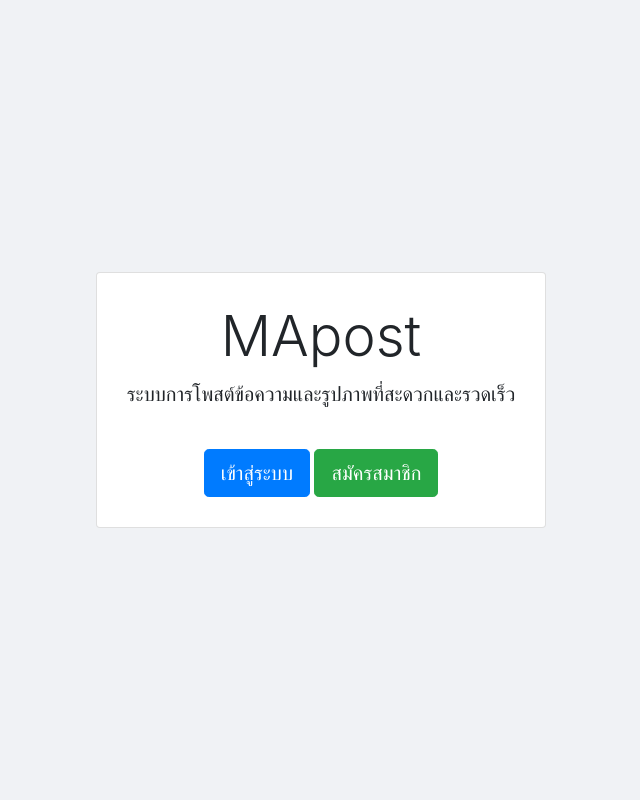
After one commit to shidosaiga/MINI_Project_ECT_V2, a PHP site: page / in a window 1280 px wide. The commit adds this page. Shown: the whole page, without its empty margins (319-959 px from the left). Run offline with PHP 8.4, Linux system fonts and the light colour scheme.

Commit message:
update 2.0

```diff
--- a/config.php
+++ b/config.php
@@ -3,7 +3,7 @@
 $servername = "localhost";
 $username = "root";
 $password = "";
-$dbname = "user_system";
+$dbname = "social_db";
 
 $conn = new mysqli($servername, $username, $password, $dbname);
 
--- /dev/null
+++ b/index.php
@@ -0,0 +1,42 @@
+<!DOCTYPE html>
+<html lang="th">
+<head>
+    <meta charset="UTF-8">
+    <meta name="viewport" content="width=device-width, initial-scale=1.0">
+    <title>MApost - Welcome</title>
+    <!-- เพิ่ม Bootstrap CSS -->
+    <link rel="stylesheet" href="https://stackpath.bootstrapcdn.com/bootstrap/4.5.2/css/bootstrap.min.css">
+    <style>
+        body {
+            background-color: #f0f2f5; /* สีพื้นหลังแบบอ่อน */
+        }
+        .welcome-container {
+            height: 100vh; /* ให้เต็มหน้าจอ */
+            display: flex;
+            justify-content: center;
+            align-items: center;
+        }
+        .card {
+            padding: 30px;
+        }
+    </style>
+</head>
+<body>
+
+<div class="container welcome-container">
+    <div class="card text-center">
+        <h1 class="display-4">MApost</h1>
+        <p class="lead">ระบบการโพสต์ข้อความและรูปภาพที่สะดวกและรวดเร็ว</p>
+        <div class="mt-4">
+            <a href="login.php" class="btn btn-primary btn-lg">เข้าสู่ระบบ</a>
+            <a href="register.php" class="btn btn-success btn-lg">สมัครสมาชิก</a>
+        </div>
+    </div>
+</div>
+
+<!-- เพิ่ม Bootstrap JS และ jQuery -->
+<script src="https://code.jquery.com/jquery-3.5.1.slim.min.js"></script>
+<script src="https://cdn.jsdelivr.net/npm/@popperjs/core@2.11.6/dist/umd/popper.min.js"></script>
+<script src="https://stackpath.bootstrapcdn.com/bootstrap/4.5.2/js/bootstrap.min.js"></script>
+</body>
+</html>
--- a/logout.php
+++ b/logout.php
@@ -2,6 +2,6 @@
 session_start(); // เริ่มการใช้งาน session
 session_unset(); // ลบตัวแปร session ทั้งหมด
 session_destroy(); // ทำลาย session ปัจจุบัน
-header("Location: login.php"); // เปลี่ยนเส้นทางไปที่หน้า login.php
+header("Location: index.php"); // เปลี่ยนเส้นทางไปที่หน้า index.php
 exit();
 ?>
```
Also changed, not shown: datadic.sql (added, +21 -0 lines), edit_post.php (+10 -0 lines), login.php (+6 -1 lines).
